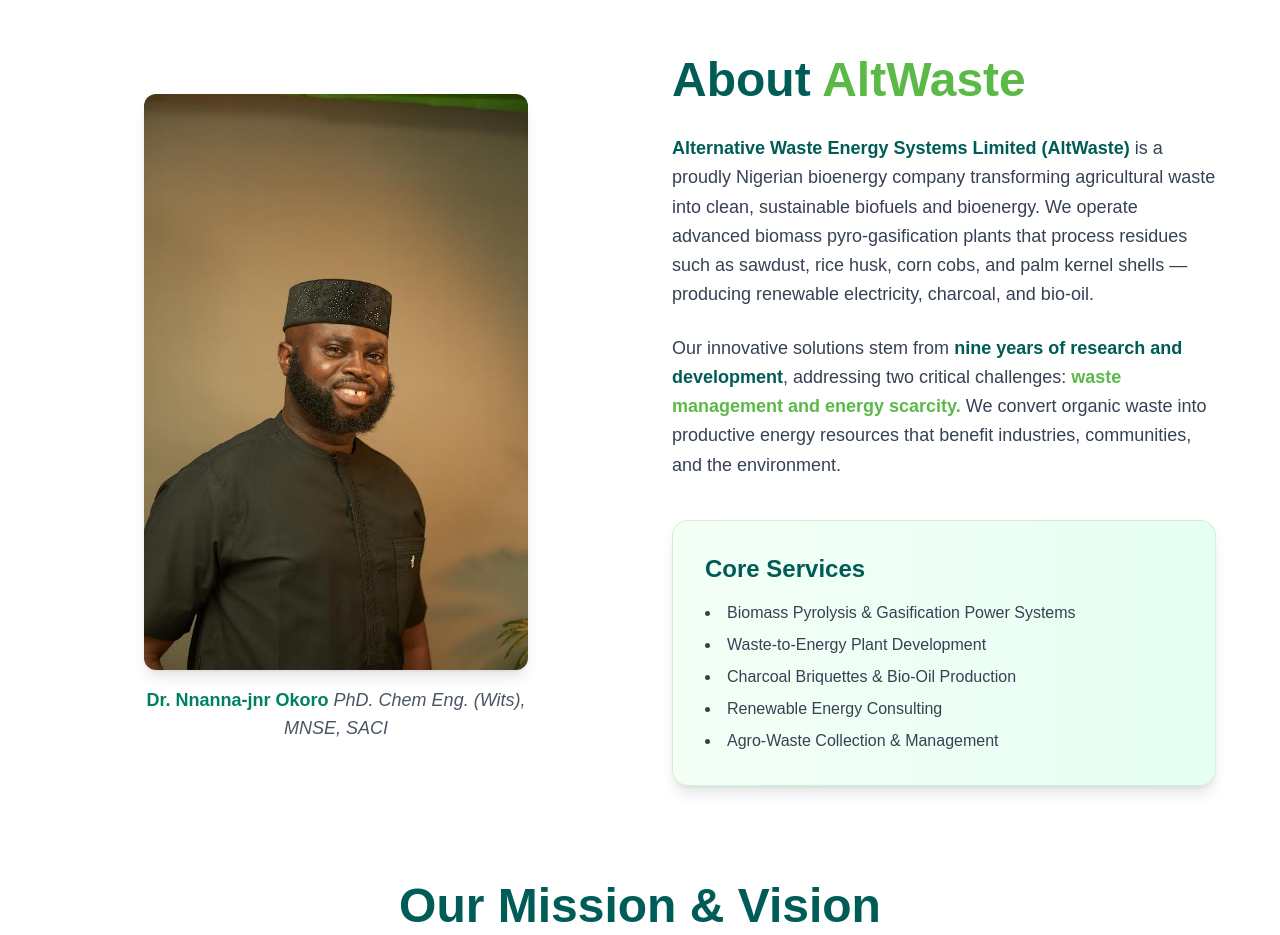
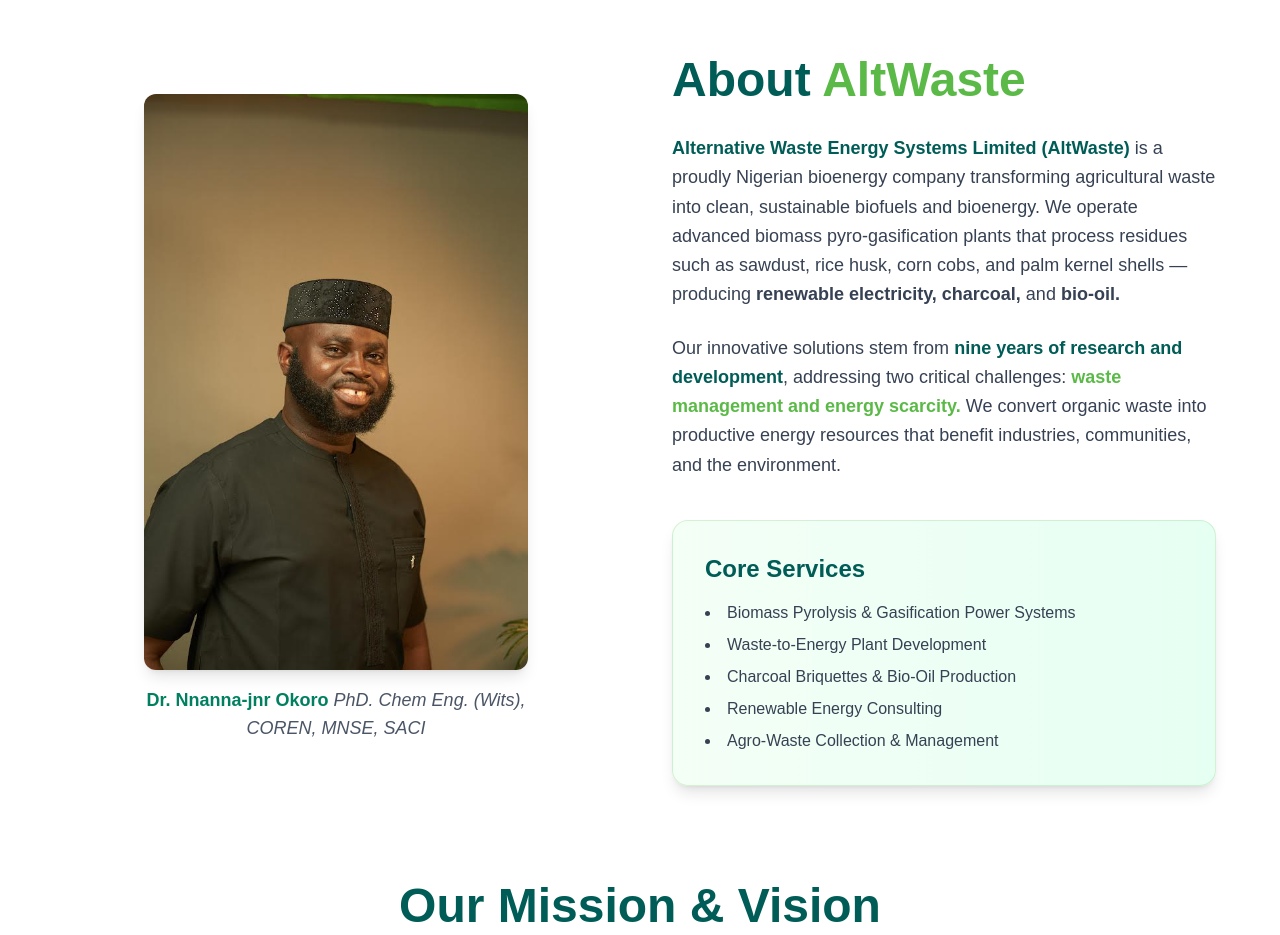
Before and after one commit to fortunejr/altwaste, a React (Vite) app: page / in a window 1280 px wide. Shown: the part 2180-3115 px from the top of the page. Built offline with nearby package versions, Linux system fonts and the light colour scheme; a web font is replaced by a local one.

Commit message:
update: img and UI chanages

```diff
--- a/src/Components/Intro/Intro.jsx
+++ b/src/Components/Intro/Intro.jsx
@@ -29,7 +29,7 @@
               waste into clean, sustainable biofuels and bioenergy. We operate
               advanced biomass pyro-gasification plants that process residues
               such as sawdust, rice husk, corn cobs, and palm kernel shells —
-              producing renewable electricity, charcoal, and bio-oil.
+              producing <span className="font-bold">renewable electricity, charcoal,</span> and <span className="font-bold">bio-oil.</span>
             </p>
 
             <p className="text-lg text-gray-700 leading-relaxed mb-10">
@@ -84,7 +84,7 @@
               <div className="mt-4">
                 <h3 className="text-[#008060] font-semibold text-lg">
                   Dr. Nnanna-jnr Okoro{" "}
-                  <span className="italic font-normal text-gray-600">PhD. Chem Eng. (Wits), MNSE, SACI</span>
+                  <span className="italic font-normal text-gray-600">PhD. Chem Eng. (Wits), COREN, MNSE, SACI</span>
                 </h3>
 
                 {/* <p className="text-gray-600 text-sm mt-1">
```
